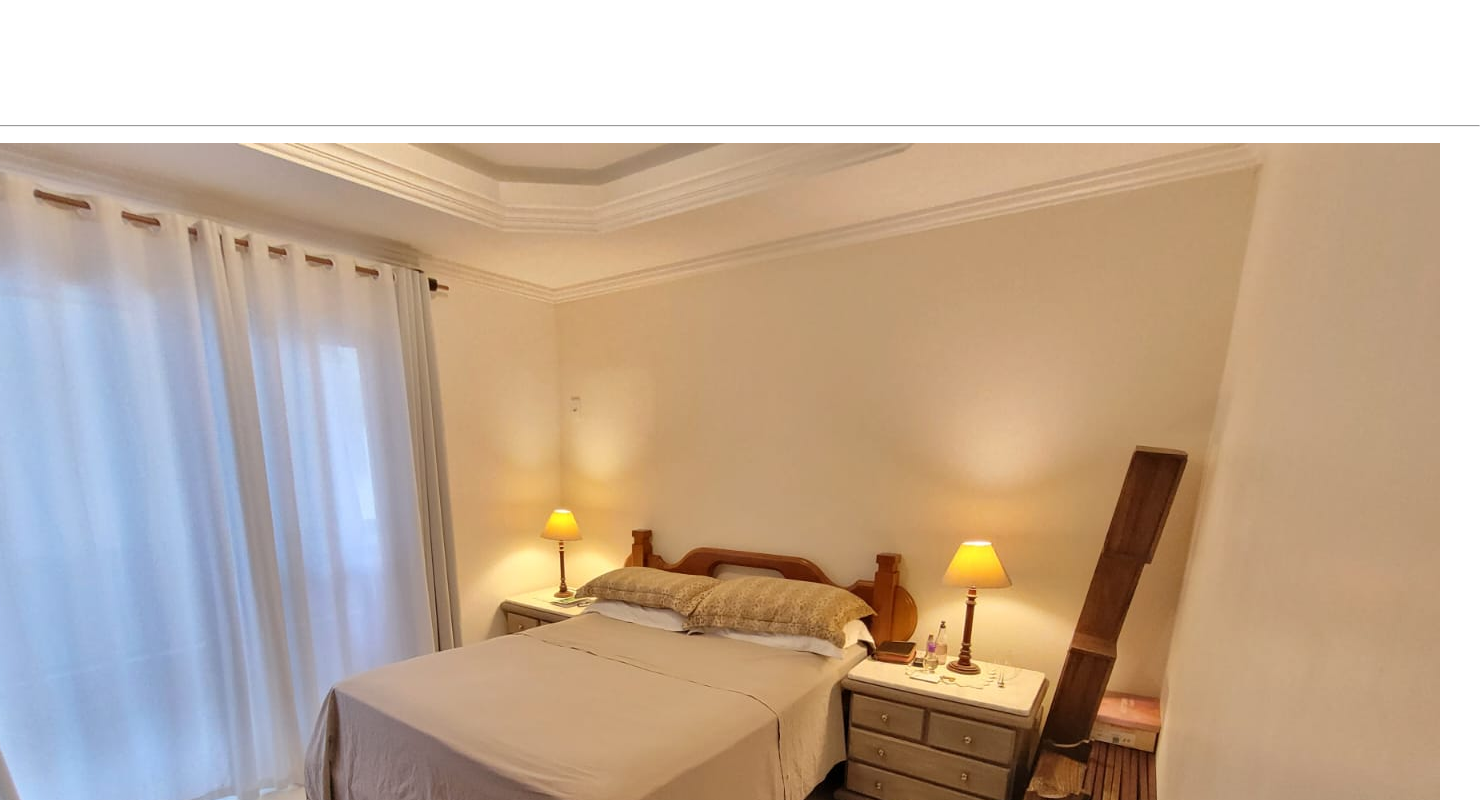
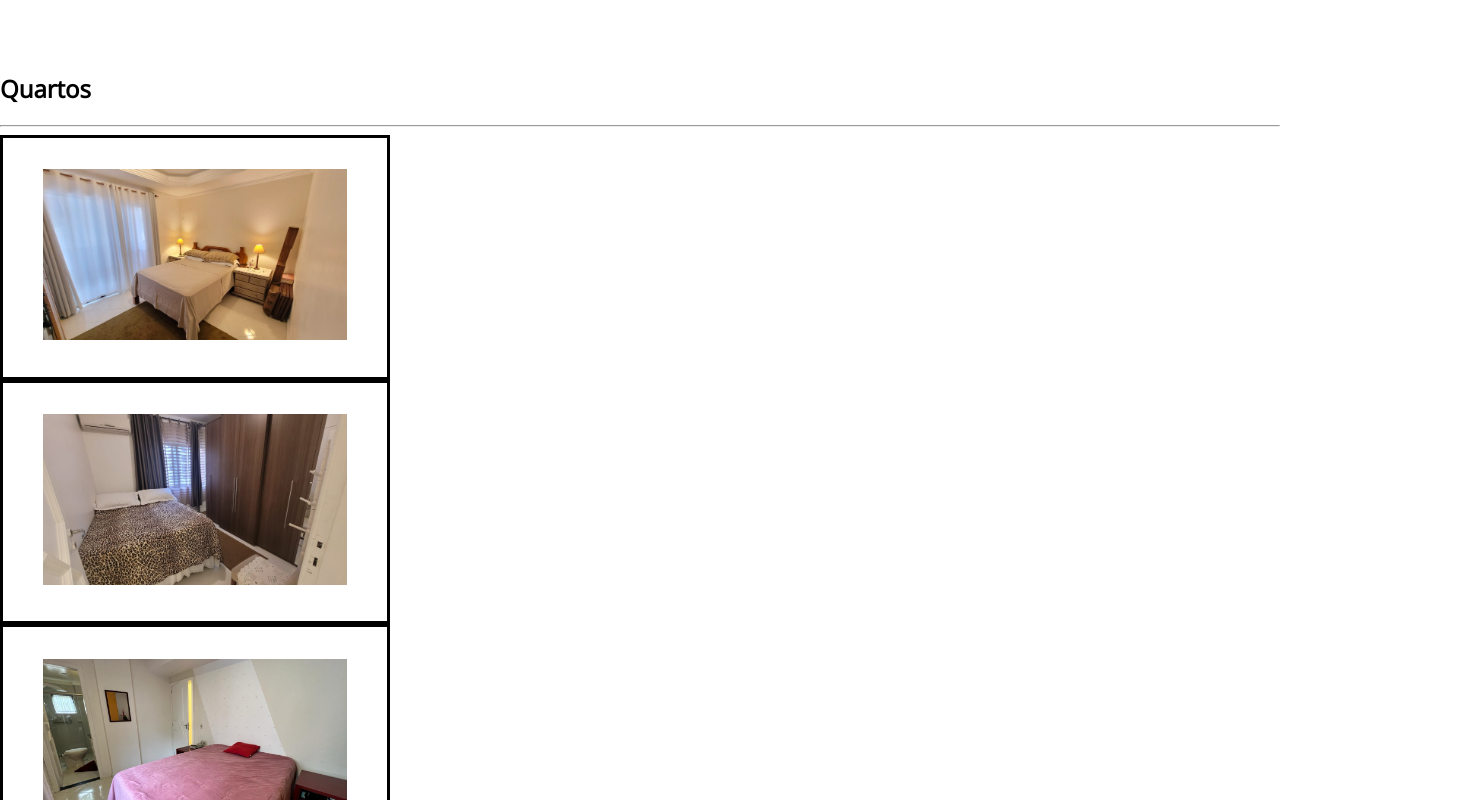
Before and after one commit to Shania810/apartment-sale, a React (Create React App) app: page / in a window 1280 px wide. Shown: the part 880-1680 px from the top of the page, 1480 px wide, since content can reach past the window. Built offline with nearby package versions, Linux system fonts and the light colour scheme.

Commit message:
added changes in style of the component Card

```diff
--- a/src/components/Card/Card.jsx
+++ b/src/components/Card/Card.jsx
@@ -3,7 +3,7 @@ import './style.css'
 
 export const Card = ({ image }) => {
     return (
-        <div>
+        <div className='card-image' >
             <figure>
                 <img src={image} alt={image} />
             </figure>
--- a/src/components/Card/style.css
+++ b/src/components/Card/style.css
@@ -1,3 +1,9 @@
-.card-image{
+.card-image {
+    width: 30%;
     border: solid black;
 }
+
+.card-image img {
+    width: 100%;
+    margin: 5% 0;
+}
```
